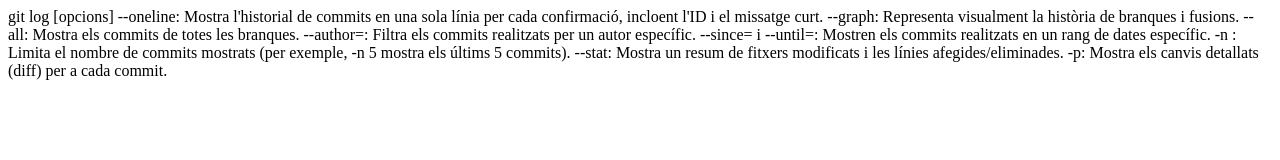
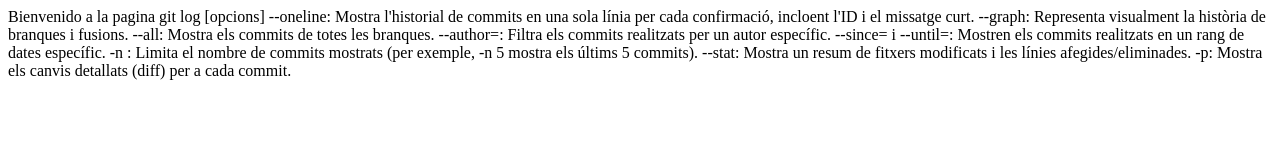
Before and after one commit to deiby14/activitatgit, a plain HTML site: page index.html in a window 1280 px wide. Drawn offline with Linux system fonts and the light colour scheme.

Commit message:
cambio de paragrafo - Àngel

```diff
--- a/index.html
+++ b/index.html
@@ -1,4 +1,4 @@
-<p>
+<p>Bienvenido a la pagina
     git log [opcions]
     --oneline: Mostra l'historial de commits en una sola línia per cada confirmació, incloent l'ID i el missatge curt.
     --graph: Representa visualment la història de branques i fusions.
```
